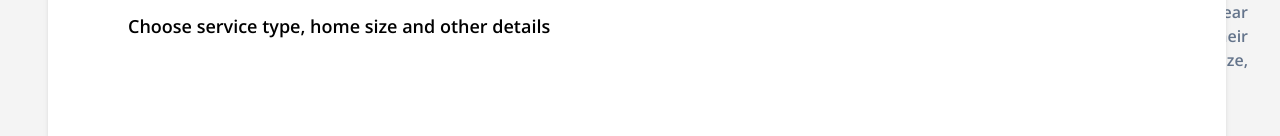
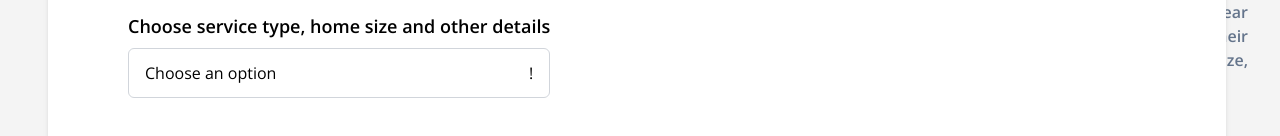
Before and after one commit to amankashyap004/form-traverse, a React (Vite) app: page / in a window 1280 px wide. Both pictures are taken after a click on the element "BOOKING CLEANING". Shown: the part 216-352 px from the top of the page. Built offline with nearby package versions, Linux system fonts and the light colour scheme.

Commit message:
create custom dropdown

```diff
--- /dev/null
+++ b/src/components/CustomDropdown.jsx
@@ -0,0 +1,45 @@
+import React, { useState } from "react";
+
+const CustomDropdown = ({ options, onChange }) => {
+   const [selectedOption, setSelectedOption] = useState(null);
+   const [dropdownOpen, setDropdownOpen] = useState(false);
+
+   const handleOptionClick = (option) => {
+      setSelectedOption(option);
+      setDropdownOpen(false);
+      onChange(option);
+   };
+
+   return (
+      <div className="relative inline-block w-full">
+         <div
+            className="flex items-center justify-between px-4 py-3 bg-white border border-gray-300 rounded-md cursor-pointer w-full"
+            onClick={() => setDropdownOpen(!dropdownOpen)}
+         >
+            <span className="truncate">
+               {selectedOption ? selectedOption.label : "Choose an option"}
+            </span>
+            <div
+               className={`ml-4 transform transition-transform ${dropdownOpen ? "rotate-180" : ""}`}
+            >
+               !
+            </div>
+         </div>
+         {dropdownOpen && (
+            <div className="absolute z-10 px-4 py-3 overflow-y-auto bg-white border border-gray-300 rounded-md shadow w-full ">
+               {options.map((option) => (
+                  <div
+                     key={option.value}
+                     className="p-2 hover:text-blue-500 cursor-pointer"
+                     onClick={() => handleOptionClick(option)}
+                  >
+                     {option.label}
+                  </div>
+               ))}
+            </div>
+         )}
+      </div>
+   );
+};
+
+export default CustomDropdown;
--- a/src/components/steps/ServiceDetails.jsx
+++ b/src/components/steps/ServiceDetails.jsx
@@ -1,12 +1,26 @@
 import React from "react";
+import CustomDropdown from "../CustomDropdown";
 
 const ServiceDetails = () => {
+   const handleDropdownChange = (e) => {
+      console.log("Selected value:", e.value);
+   };
+
+   const dropdownOptions = [
+      { value: "option1", label: "Option 1" },
+      { value: "option2", label: "Option 2" },
+      { value: "option3", label: "Option 3" },
+   ];
+
    return (
       <section>
          <h1 className="text-4xl font-extrabold my-4">Your Booking Details</h1>
          <h3 className="text-lg font-bold my-2">
             Choose service type, home size and other details
          </h3>
+         <form>
+            <CustomDropdown options={dropdownOptions} onChange={handleDropdownChange} />
+         </form>
       </section>
    );
 };
```
